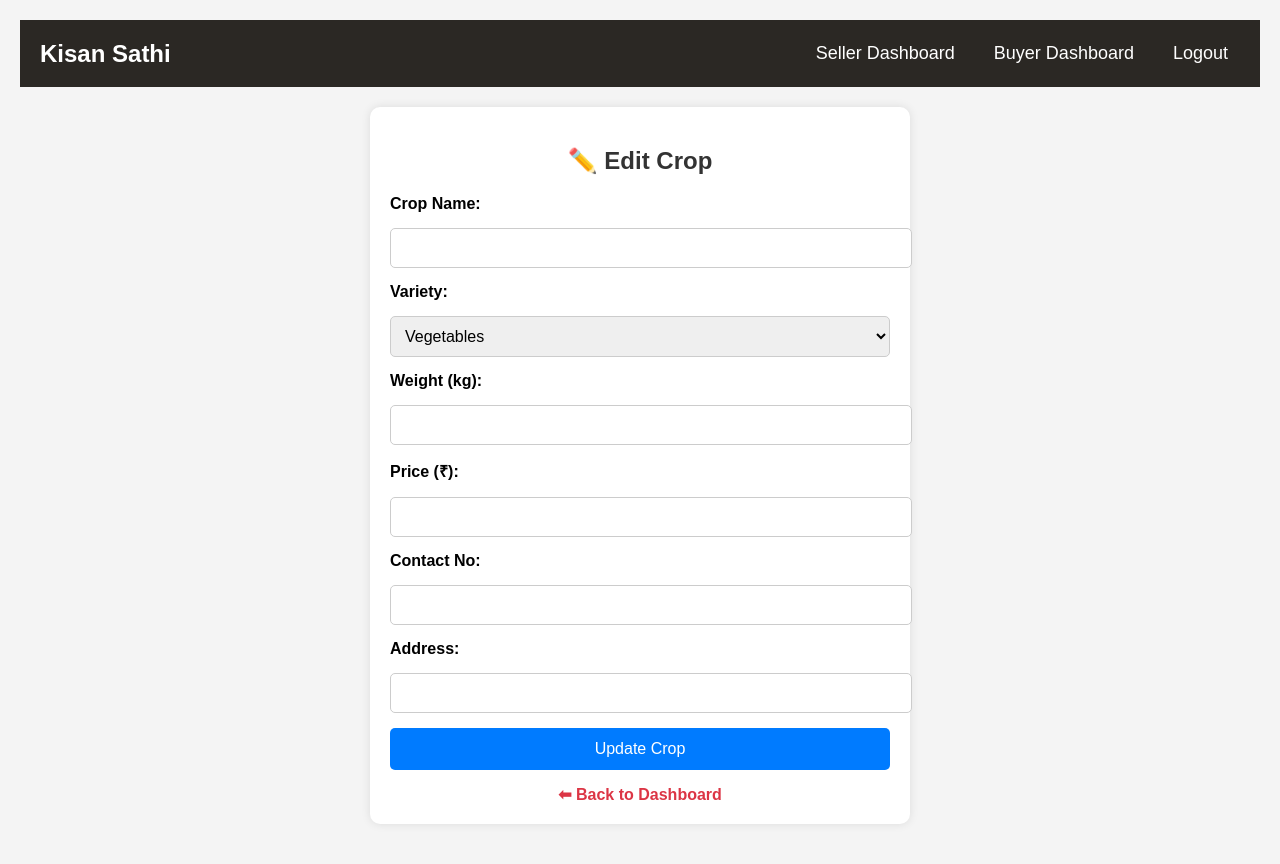
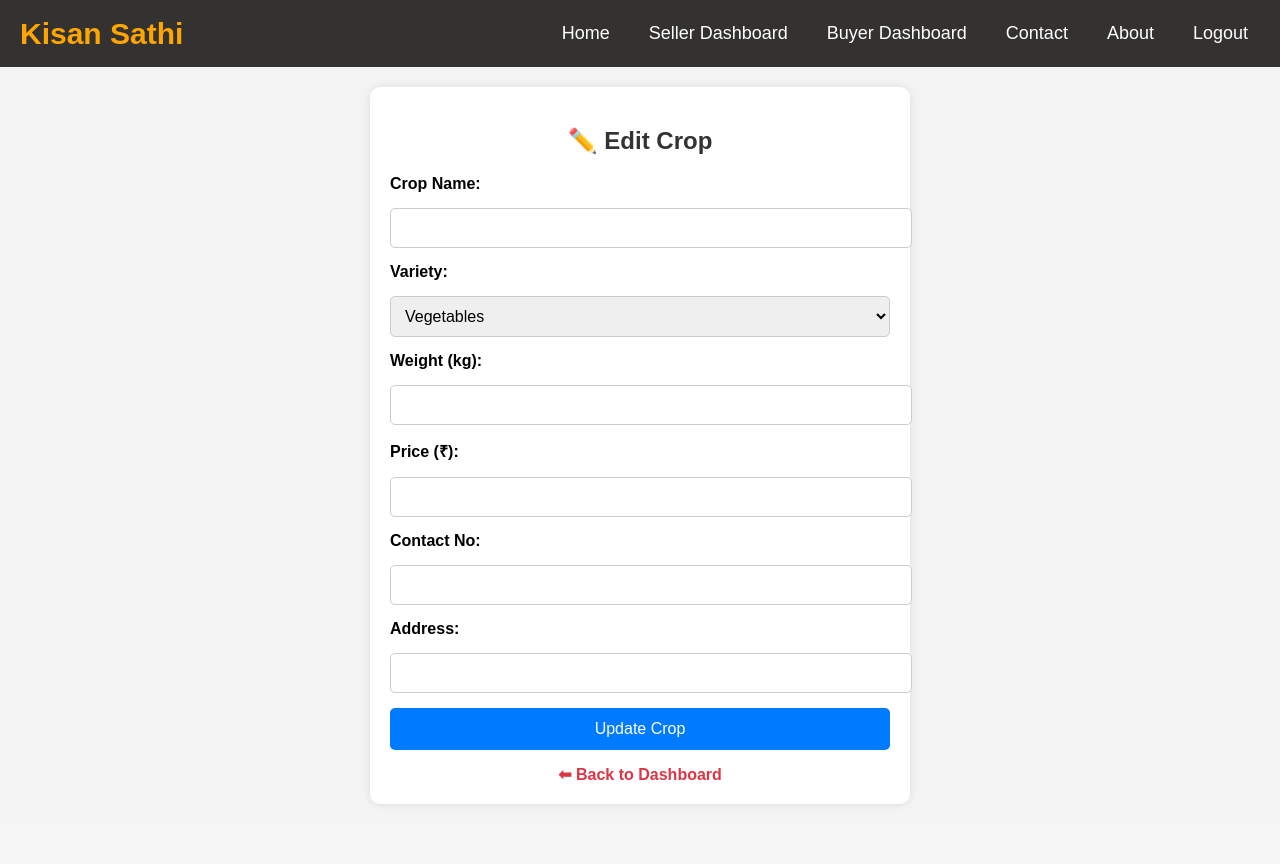
Before and after one commit to akhilrajawat/kisan__sathi, a Django app: template kisan_sathi/accounts/templates/accounts/edit_crop.html in a window 1280 px wide. After the commit the page ends 805 px from the top, so only its background shows below. Run offline with Django 5.2, Linux system fonts and the light colour scheme; the template is opened without the code that fills it, so the values that code supplies are empty.

Commit message:
second commit

```diff
--- a/kisan_sathi/accounts/templates/accounts/buyer_dashboard.html
+++ b/kisan_sathi/accounts/templates/accounts/buyer_dashboard.html
@@ -1,3 +1,5 @@
+{% extends 'base.html' %}
+{% block content %}
 <!DOCTYPE html>
 <html lang="en">
 <head>
@@ -70,7 +72,7 @@
     <div class="container">
 
         <h1>Buyer Dashboard</h1>
-        <h2>Welcome, {{ buyer_name }}! Tell me what you are looking for?</h2>
+        <h2>Welcome to Kisan Sathi, {{ buyer_name }}! Tell me what you are looking for?</h2>
 
         <!-- Filter Form -->
         <form method="GET" class="filter-form">
@@ -122,3 +124,5 @@
 </body>
 
 </html>
+
+{% endblock %}
--- a/kisan_sathi/accounts/templates/accounts/edit_crop.html
+++ b/kisan_sathi/accounts/templates/accounts/edit_crop.html
@@ -6,7 +6,7 @@
         font-family: Arial, sans-serif;
         background-color: #f4f4f4;
         margin: 0;
-        padding: 20px;
+        padding: 0px;
     }
 
     .container {
--- a/kisan_sathi/accounts/templates/accounts/home.html
+++ b/kisan_sathi/accounts/templates/accounts/home.html
@@ -14,7 +14,7 @@
         }
 
         /* Full-screen background */
-        body {
+         body {
             background: url('https://source.unsplash.com/1600x900/?farm,agriculture') no-repeat center center/cover;
             height: 100vh;
             display: flex;
@@ -143,6 +143,7 @@
         <div class="logo"> <a href="{% url 'home' %}"></a>Kisan Sathi</div>
         <div class="menu-toggle">&#9776;</div>
         <ul class="nav-links">
+            <li><a href="{% url 'home' %}">Home</a></li>
             <li><a href="{% url 'register_view' %}">Register</a></li>
             <li><a href="{% url 'login_view' %}">Login</a></li>
             <li><a href="{% url 'about_view' %}">About</a></li>
--- a/kisan_sathi/accounts/templates/accounts/register.html
+++ b/kisan_sathi/accounts/templates/accounts/register.html
@@ -33,7 +33,7 @@
         }
         .btn {
             width: 100%;
-            background:  #e68900;;
+            background:rgb(219, 133, 4);;
             color: white;
             padding: 10px;
             border: none;
--- a/kisan_sathi/accounts/templates/accounts/seller_dashboard.html
+++ b/kisan_sathi/accounts/templates/accounts/seller_dashboard.html
@@ -6,7 +6,7 @@
         font-family: Arial, sans-serif;
         background-color: #f4f4f4;
         margin: 0;
-        padding: 20px;
+        padding: 0px;
     }
 
     .container {
--- a/kisan_sathi/accounts/templates/base.html
+++ b/kisan_sathi/accounts/templates/base.html
@@ -10,12 +10,12 @@
             font-family: Arial, sans-serif;
             margin: 0;
             padding: 0;
-            background-color: #f4f4f4;
+            background-color:rgb(192, 185, 185);
         }
 
         /* Header Styles */
         header {
-            background-color:rgb(43, 40, 36);;
+            background-color: rgb(51, 50, 48);
             color: white;
             padding: 15px 20px;
             display: flex;
@@ -25,7 +25,8 @@
 
         header h1 {
             margin: 0;
-            font-size: 24px;
+            font-size: 30px;
+            color: orange;
         }
 
         /* Navigation Menu */
@@ -44,7 +45,7 @@
         }
 
         nav a:hover {
-            background: rgba(255, 255, 255, 0.2);
+            background:  rgb(241, 135, 12);
         }
 
         /* Mobile Navigation */
@@ -60,7 +61,7 @@
             position: absolute;
             top: 60px;
             right: 20px;
-            background: #007bff;
+            background:rgb(40, 40, 41);
             border-radius: 5px;
             overflow: hidden;
         }
@@ -101,19 +102,23 @@
     </style>
 </head>
 <body>
-
-
     <header>
         <h1>Kisan Sathi</h1>
         <div class="menu-icon" onclick="toggleMenu()">☰</div>
         <nav>
+            <a href="{% url 'home' %}">Home</a>
             <a href="{% url 'seller_dashboard' %}">Seller Dashboard</a>
             <a href="{% url 'buyer_dashboard' %}">Buyer Dashboard</a>
+            <a href="{% url 'contact_view' %}">Contact</a>
+            <a href="{% url 'about_view' %}">About</a>
             <a href="{% url 'logout_view' %}">Logout</a>
         </nav>
         <div class="mobile-nav" id="mobileNav">
+            <a href="{% url 'home' %}">Home</a>
             <a href="{% url 'seller_dashboard' %}">Seller Dashboard</a>
             <a href="{% url 'buyer_dashboard' %}">Buyer Dashboard</a>
+            <a href="{% url 'contact_view' %}">Contact</a>
+            <a href="{% url 'about_view' %}">About</a>
             <a href="{% url 'logout_view' %}">Logout</a>
         </div>
     </header>
@@ -128,6 +133,5 @@
             document.getElementById("mobileNav").classList.toggle("active");
         }
     </script>
-
 </body>
 </html>
```
Also changed, not shown: kisan_sathi/db.sqlite3.
